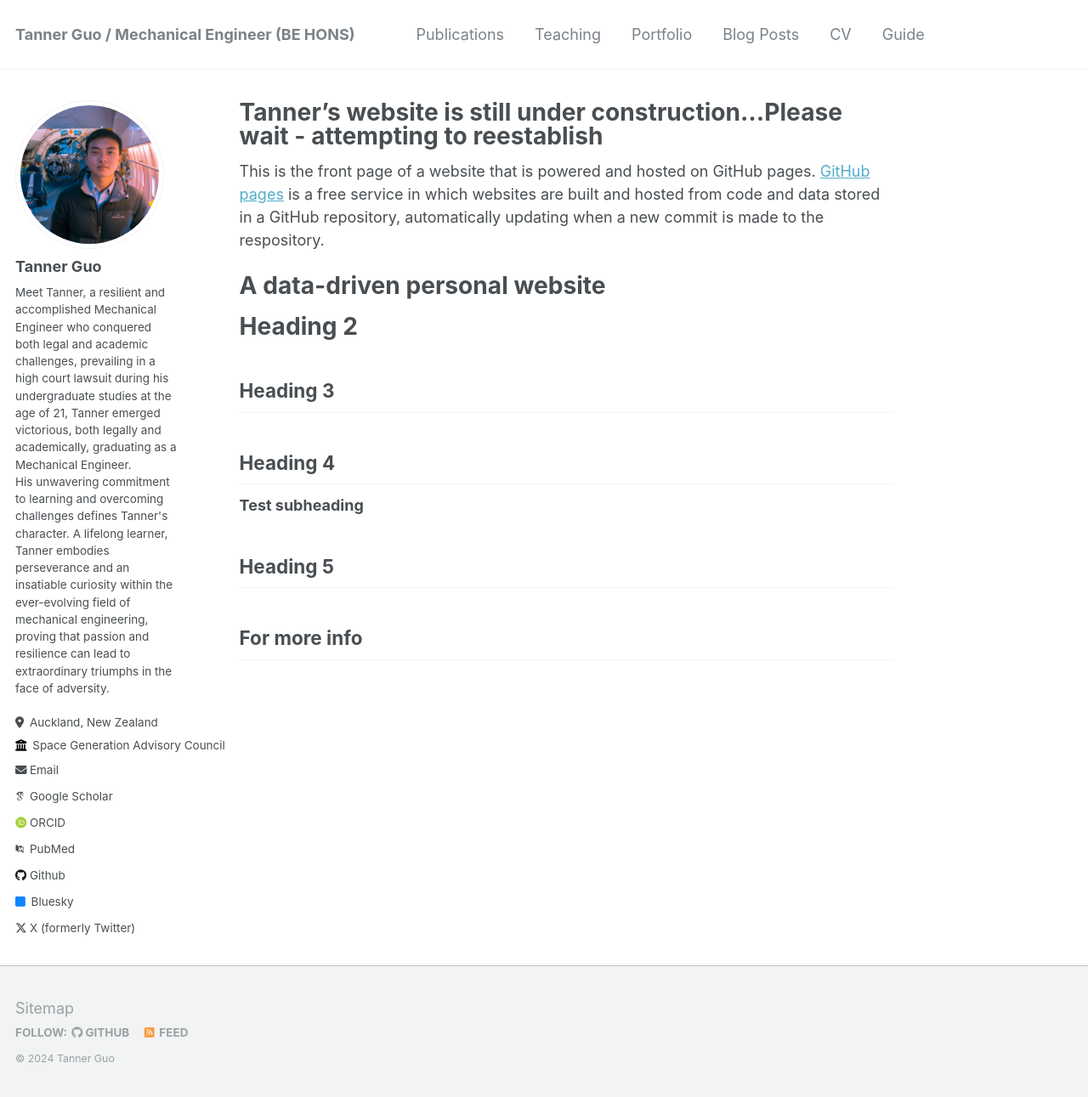
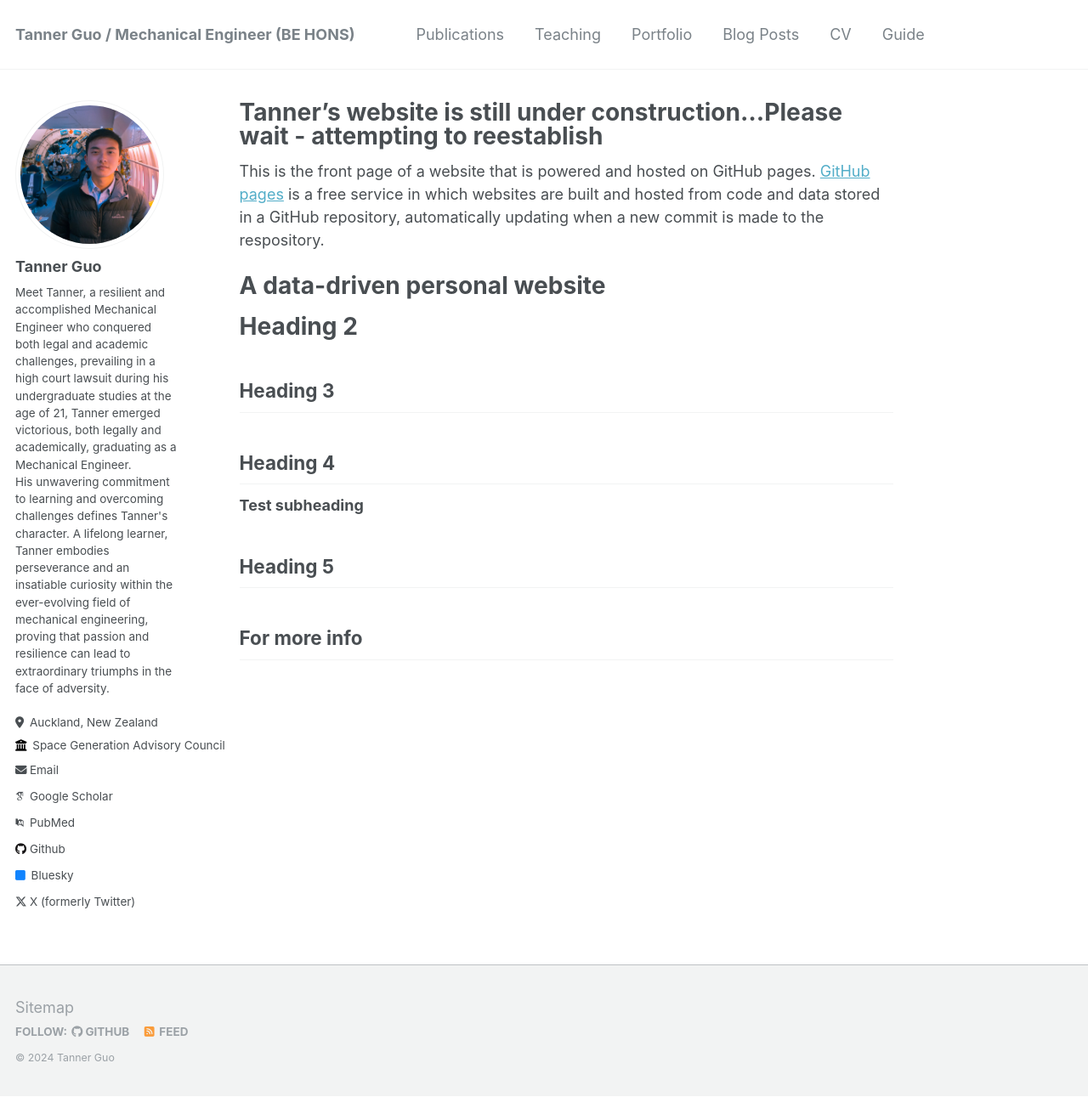
Before and after one commit to Tannerguo/tannerguo.github.io, a Jekyll site: the page built from _pages/about.md, in a window 1280 px wide and 1291 px high. Shown: the whole window at 85% size. Built offline with Jekyll 4.4.1, drawn with Linux system fonts in a browser that asks for light colours; some web fonts are replaced.

Commit message:
Update _config.yml

```diff
--- a/_config.yml
+++ b/_config.yml
@@ -34,7 +34,7 @@
   arxiv            : # URL - Update with the correct link to your profile
   googlescholar    : "https://scholar.google.com/citations?user=PS_CX0AAAAAJ"
   impactstory      : # URL
-  orcid            : "http://orcid.org/yourorcidurl"
+  NZLII            : "http://www.nzlii.org/cgi-bin/sinodisp/nz/cases/NZHC/2021/714.html?query=title(zhang%20near%20guo)"
   pubmed           : "https://www.ncbi.nlm.nih.gov/pubmed/?term=john+snow"
   researchgate     : # URL
 
```
